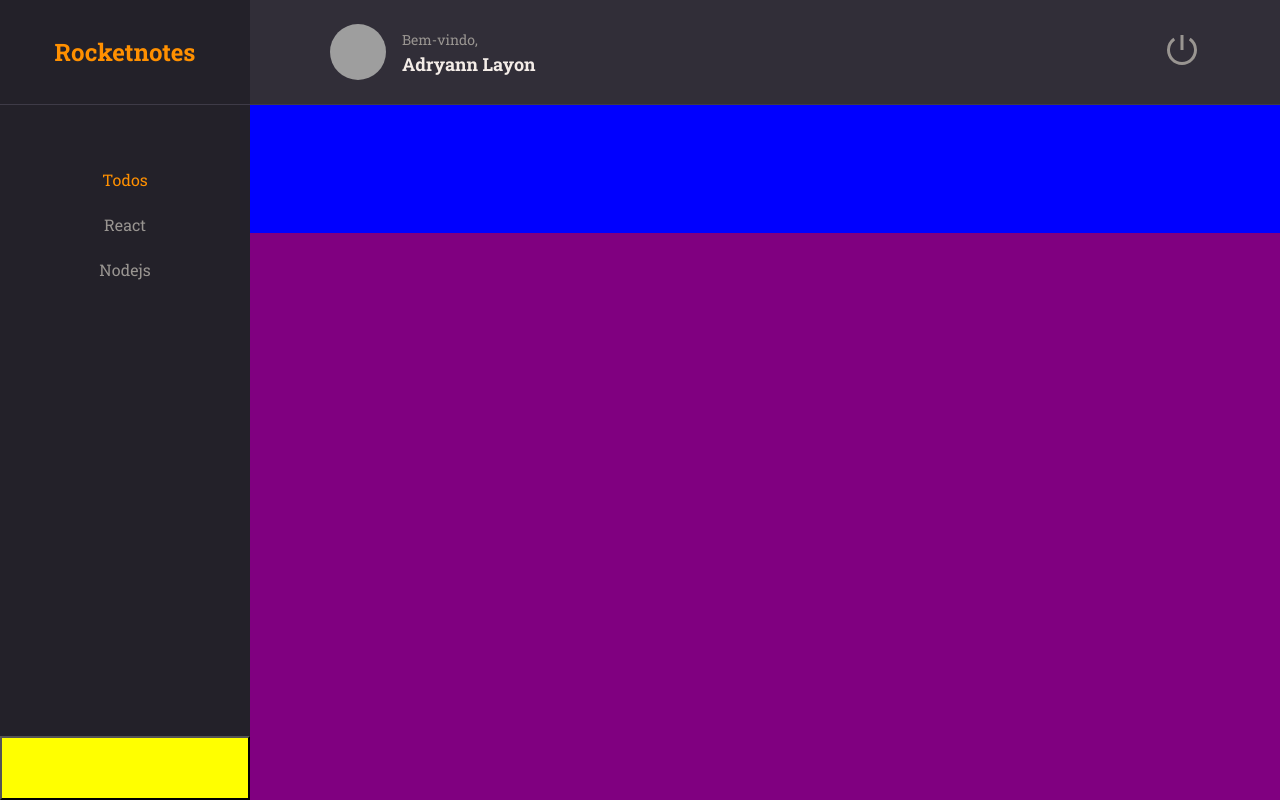
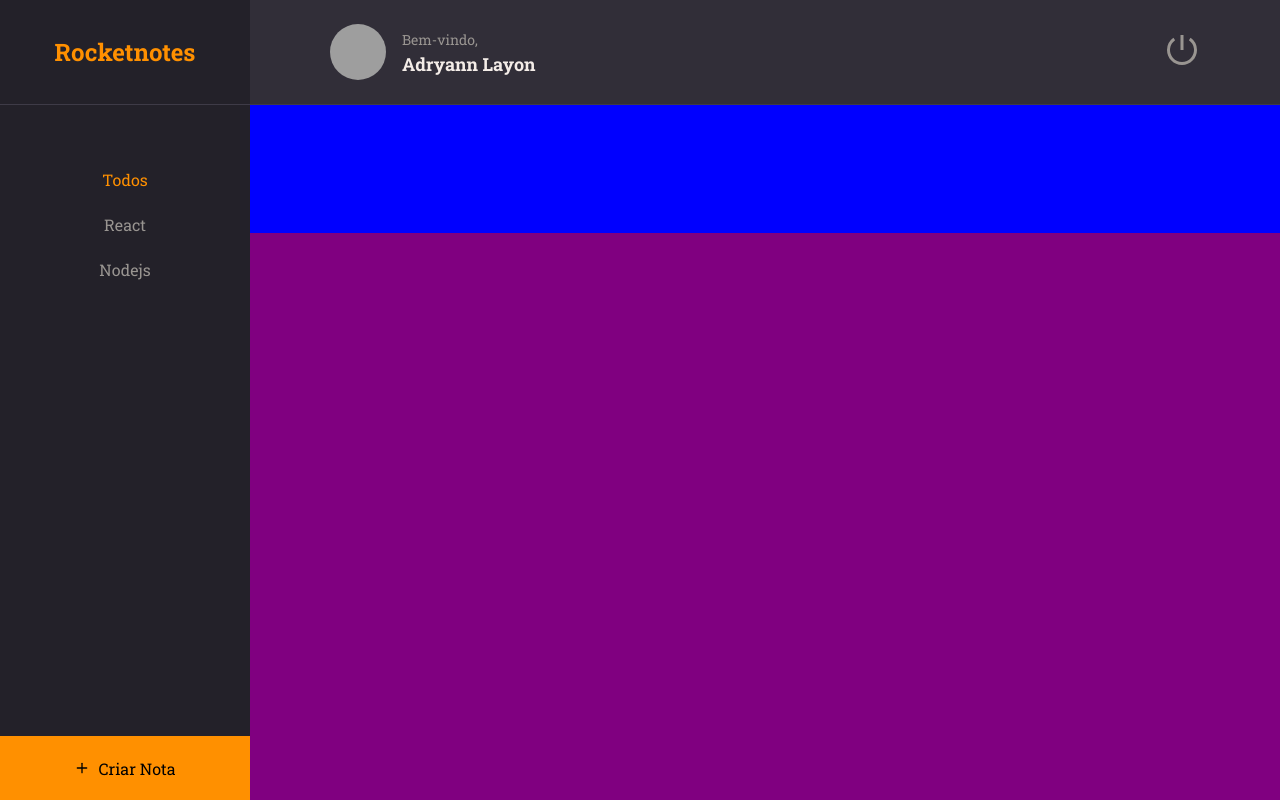
Before and after one commit to Layonzera/stage09-frontend, a React (Vite) app: page / in a window 1280 px wide. Built offline with nearby package versions, Linux system fonts and the light colour scheme; grey boxes are pictures that could not be loaded.

Commit message:
Button create note finished

```diff
--- a/src/pages/Home/index.jsx
+++ b/src/pages/Home/index.jsx
@@ -1,3 +1,5 @@
+import { FiPlus } from 'react-icons/fi'
+
 import { Container, Brand, Menu, Search, Content, NewNote } from './styles.js'
 
 import { Header } from '../../components/Header'
@@ -22,7 +24,10 @@
 
       <Content></Content>
 
-      <NewNote></NewNote>
+      <NewNote>
+        <FiPlus />
+        Criar Nota
+      </NewNote>
     </Container>
   )
 }
--- a/src/pages/Home/styles.js
+++ b/src/pages/Home/styles.js
@@ -51,5 +51,13 @@
 
 export const NewNote = styled.button`
   grid-area: newnote;
-  background-color: yellow;
+  background-color: ${({ theme }) => theme.COLORS.ORANGE};
+  border: none;
+  display: flex;
+  align-items: center;
+  justify-content: center;
+
+  svg {
+    margin-right: 8px;
+  }
 `
```
